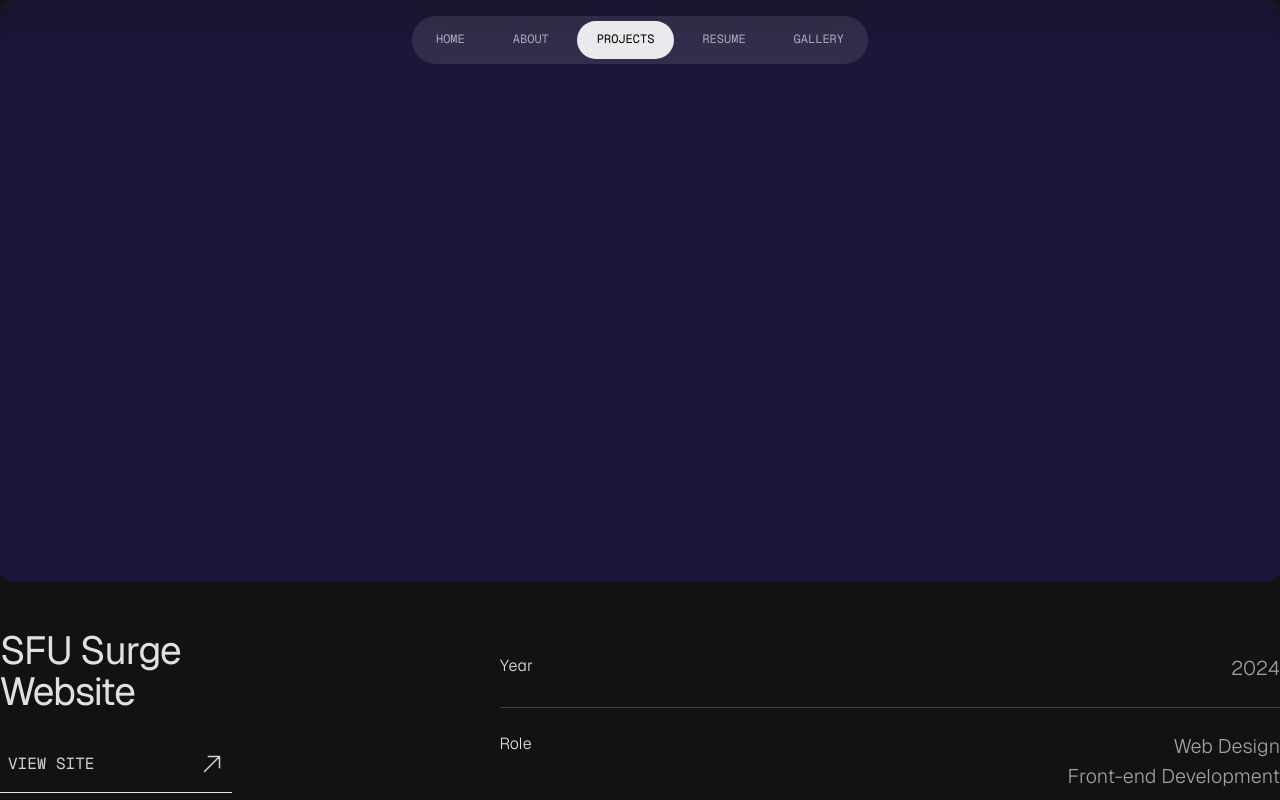
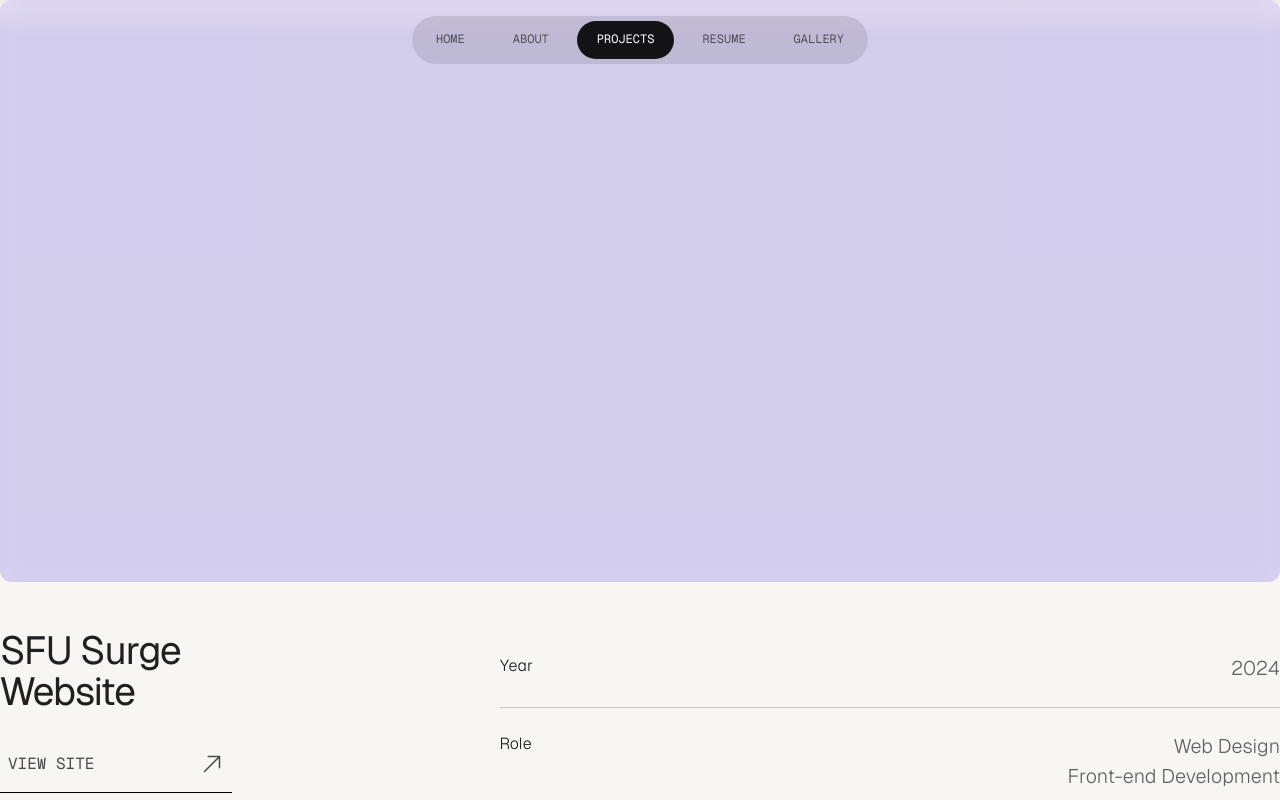
Before and after one commit to MichaelDresler/michaeldresler.github.io, a Next.js app: page /projects/surge in a window 1280 px wide. Shown: the top 800 px of the page. Built offline with nearby package versions, Linux system fonts and the light colour scheme.

Commit message:
color fixes

```diff
--- a/app/components/ProjectHero.tsx
+++ b/app/components/ProjectHero.tsx
@@ -35,7 +35,7 @@
           {link && (
             <a
               href={link}
-              className={`${geistMono.className} hidden md:flex w-full justify-center gap-4 md:justify-between uppercase border-b text-white/80 hover:text-inverse py-4 px-2 text-center font-normal  hover:bg-foreground/90 transition-all duration-300`}
+              className={`${geistMono.className} hidden md:flex w-full justify-center gap-4 md:justify-between uppercase border-b border-foreground text-text-primary/80 hover:text-inverse py-4 px-2 text-center font-normal  hover:bg-foreground/90 transition-all duration-300`}
             >
               <div> View Site</div>
               <svg
--- a/app/globals.css
+++ b/app/globals.css
@@ -100,17 +100,17 @@
 
 @layer utilities {
   :root {
-    --surface: 18, 18, 18;
+    /* --surface: 18, 18, 18;
     --text-primary: rgba(255, 255, 255, 0.87);
     --text-secondary: rgba(255, 255, 255, 0.6);
     --inverse: 0, 0, 0;
-    --foreground: 255, 255, 255;
+    --foreground: 255, 255, 255; */
 
-    /* --surface: 248, 246, 243;
+    --surface: 248, 246, 243;
   --text-primary: rgba(0, 0, 0, 0.87);
   --text-secondary: rgba(0, 0, 0, 0.6);
   --inverse:255, 255, 255;
-  --foreground :  0, 0, 0; */
+  --foreground :  0, 0, 0;
   }
 
   /* @media (prefers-color-scheme: dark) {
```
